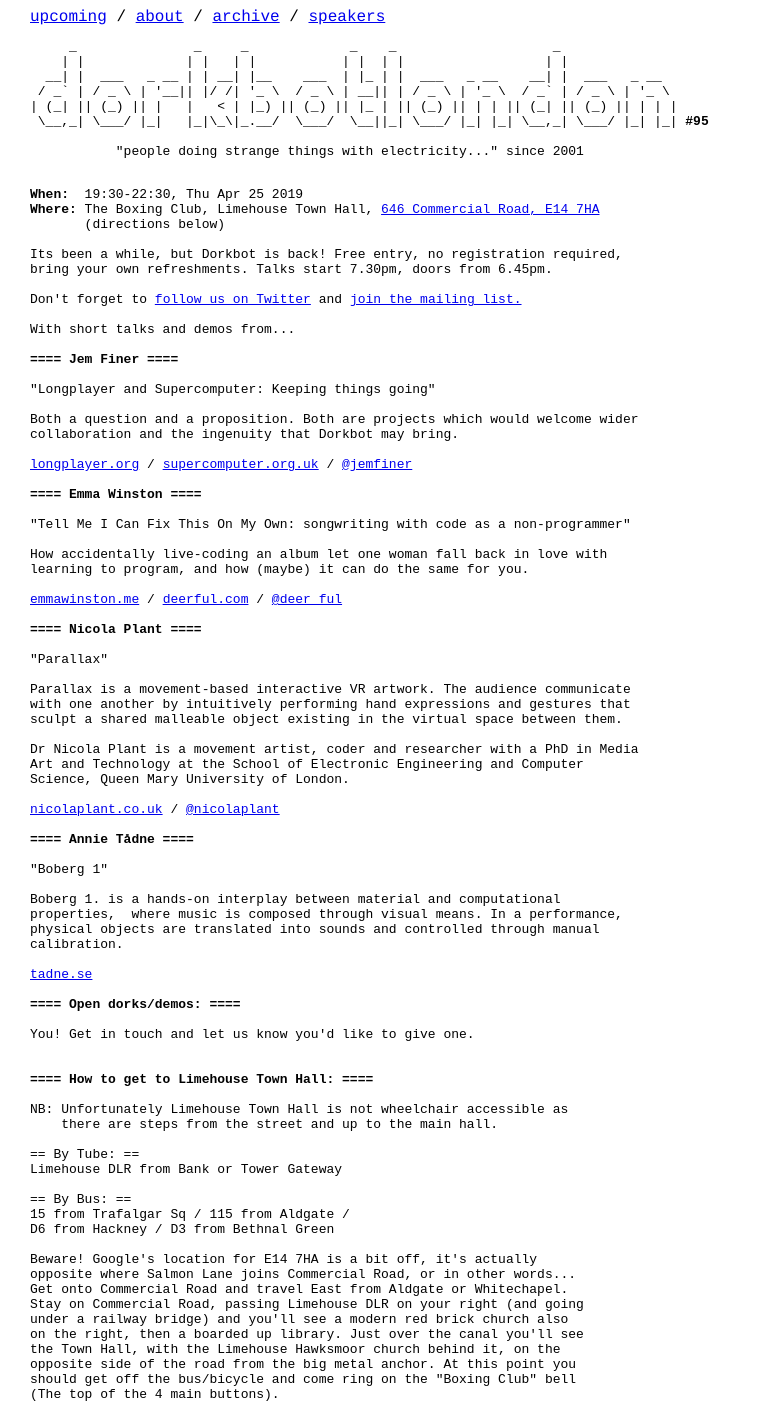
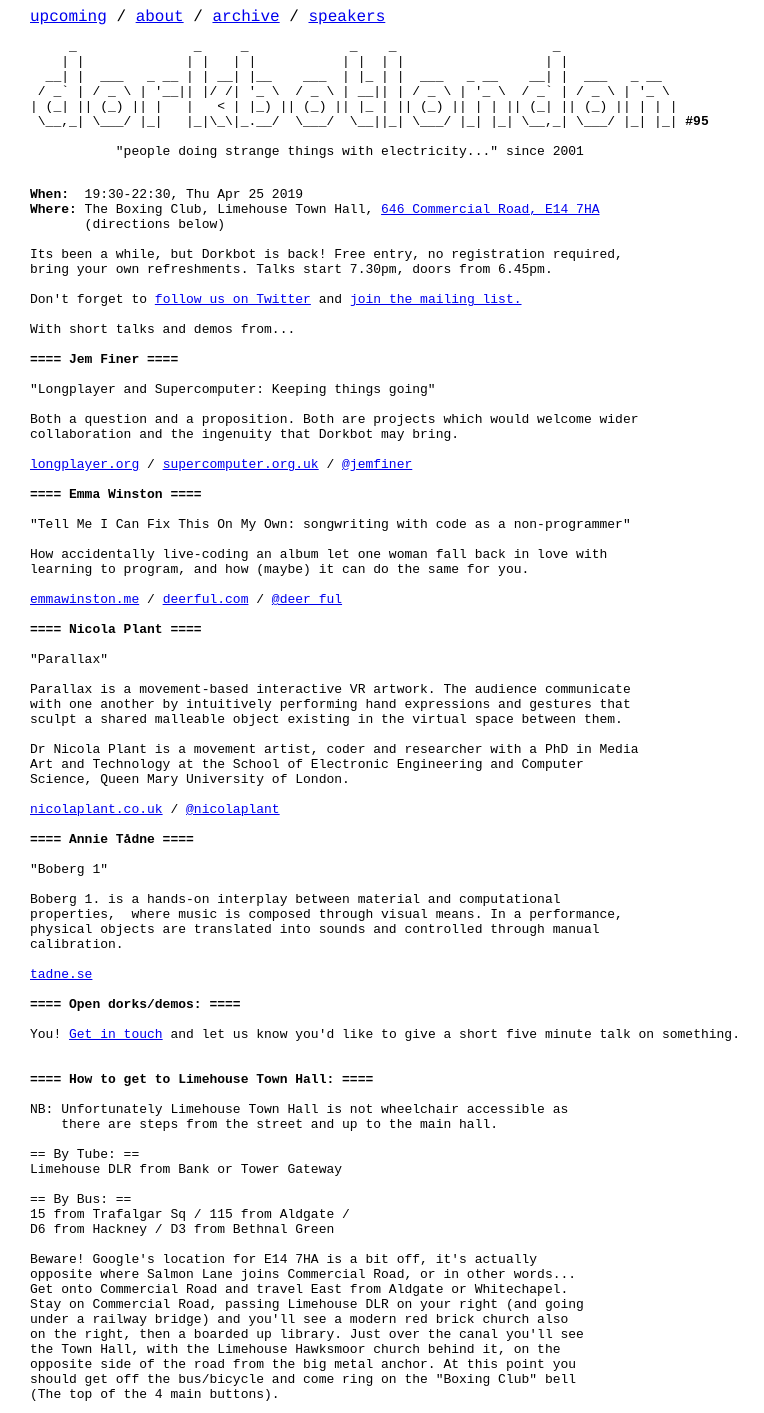
Before and after one commit to dorkbotlondon/dorkbotlondon.github.io, a Jekyll site: the page built from _posts/2019-04-25-95.html, in a window 1280 px wide, cut to the strip 0-1413 px from the top of the page. Shown: the whole strip, without its empty margins (0-764 px from the left). Built offline with Jekyll 4.4.1, drawn with Linux system fonts in a browser that asks for light colours; Markdown is read by kramdown in place of the engine named in the settings; a script that is not in the unit is left out.

Commit message:
Tell people what an opendork is

```diff
--- a/_posts/2019-04-25-95.html
+++ b/_posts/2019-04-25-95.html
@@ -63,4 +63,4 @@ calibration.
 
 <b>==== Open dorks/demos: ====</b>
 
-You! Get in touch and let us know you'd like to give one.
+You! <a href="mailto:dorkbotlondon@gmail.com">Get in touch</a> and let us know you'd like to give a short five minute talk on something.
```
